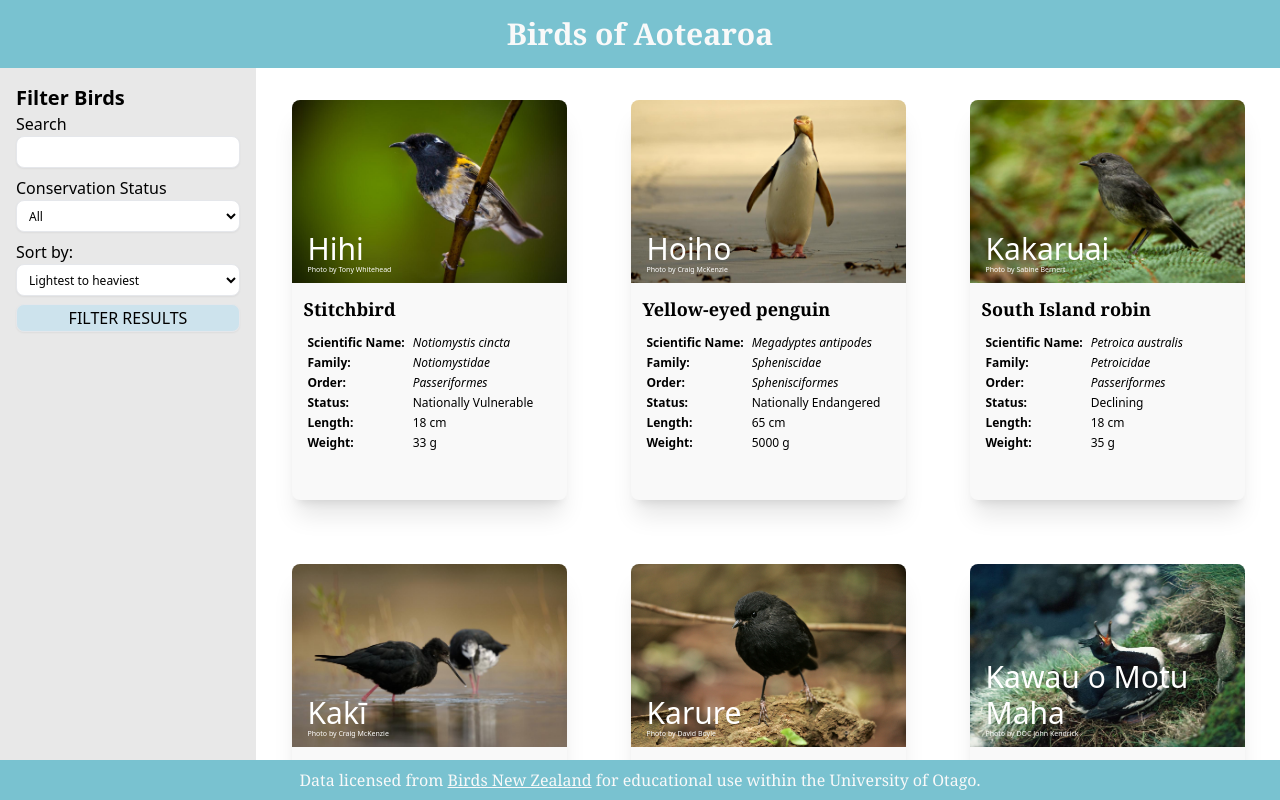
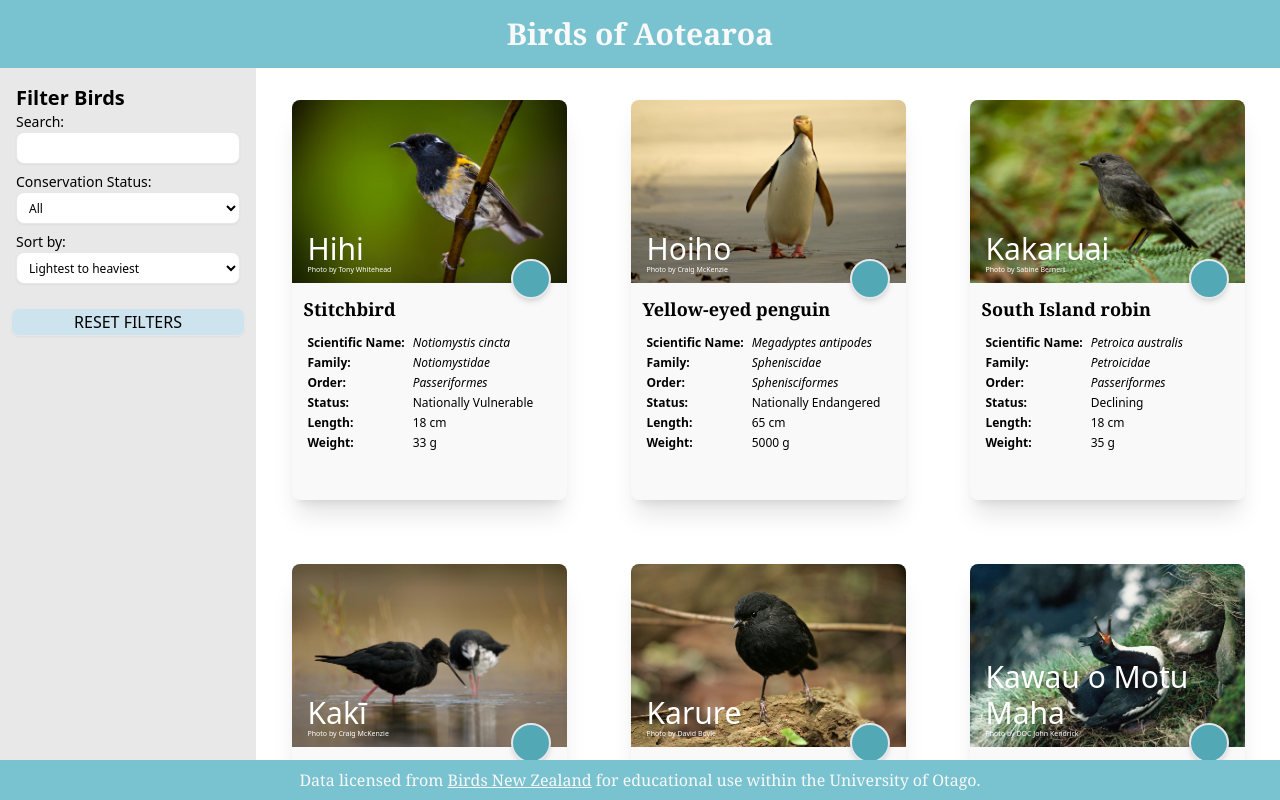
Before and after one commit to jayteylee/Birds_of_Aotearoa_front-end, a React (Create React App) app: page / in a window 1280 px wide. Built offline with nearby package versions, Linux system fonts and the light colour scheme.

Commit message:
implemented reset filter function/button

```diff
--- a/src/App.jsx
+++ b/src/App.jsx
@@ -9,6 +9,8 @@ function App() {
   const [filteredList, setFilteredList] = useState(null);
   const [selectedStatus, setSelectedStatus] = useState("");
   const [searchField, setSearchField] = useState("");
+  const [resetButton, setResetButton] = useState("");
+  // const [selectedSort, setSelectedSort] = useState("");
 
   const getData = () => {
     fetch('./data/nzbird.json'
@@ -40,8 +42,14 @@ function App() {
   useEffect(() => {
     var filteredData = filterByStatus(birdData);
     filteredData = filterBySearch(filteredData);
+    // filteredData = filterBySort(filteredData);
     setFilteredList(filteredData);
   }, [selectedStatus, searchField])
+
+  useEffect(() => {
+    setFilteredList("");
+    setSelectedStatus("");
+  }, resetButton)
 
   //filtering the birdData based on the conservation status
   const filterByStatus = (filteredData) => {
@@ -64,16 +72,32 @@ function App() {
           bird
             .english_name
             .toLowerCase()
-            .includes(searchField.toLowerCase().normalize("NFC")) ||
+            .includes(searchField.toLowerCase()) ||
           bird
             .primary_name
             .toLowerCase()
-            .includes(searchField.toLowerCase().normalize("NFC"))
+            .includes(searchField.toLowerCase().normalize("NFC")) ||
+          bird
+            .scientific_name
+            .toLowerCase()
+            .includes(searchField.toLowerCase())
         );
       }
     );
     return filteredBirds;
   }
+
+  // const filterBySort = (filteredData) => {
+  //   if(!selectedSort) {
+  //     return filteredData;
+  //   }
+  //   if(selectedSort === "alphabetical"){
+  //   const filteredBirds = filteredData.sort()
+  //   }else{
+  //   const filteredBirds = filteredData.sort()
+  //   return filteredBirds;
+  //   }
+  // }
 
   //called when a conservation status is selected
   const handleStatusChange = (event) => {
@@ -83,6 +107,14 @@ function App() {
   const handleSearchChange = (event) => {
     setSearchField(event.target.value);
   };
+
+  const handleResetChange = (event) => {
+    setResetButton(event.target.value);
+  };
+
+  // const handleSortChange = (event) => {
+  //   setSelectedSort(event.trigger.value);
+  // }
 
 
 
@@ -98,16 +130,19 @@ function App() {
       <div className="w-full h-full flex flex-col md:flex-row">
         <div className="h-[150px] w-full md:basis-1/5 md:h-full bg-neutral-400 bg-opacity-25">
           <form>
-            <h3 className="font-semibold text-xl pl-4 pt-4">Filter Birds</h3>
-            <div className="flex flex-row md:flex-col md:flex-wrap px-4">
-              <label>Search</label>
-              <div className="mb-2">
-                <input type="text" value={searchField.normalize("NFC")} onChange={handleSearchChange} className="basis-1/3 md:w-full h-8 px-2 py-1 border border-black-300 rounded-lg shadow-sm text-xs" />
+            <h3 className="text-center mb-4 text-m pt-2 font-semibold md:text-left md:text-xl pl-4 md:pt-4 md:mb-0">Filter Birds</h3>
+            <div className="flex flex-row md:flex-col px-4">
+              <div className="text-sm md:text-m">
+              <label>Search:</label>
               </div>
-
-              <label>Conservation Status</label>
-              <div className="mb-2">
-                <select value={selectedStatus} onChange={handleStatusChange} className="w-full h-8 px-2 py-1 border border-black-300 rounded-lg text-xs shadow-sm text-left bg-white">
+              <div className="mb-2 ml-2 mr-2 md:mx-0">
+                <input type="text" value={searchField} onChange={handleSearchChange} className="w-full basis-1/3 h-8 px-2 py-1 border border-black-300 rounded-lg shadow-sm text-xs" />
+              </div>
+              <div className="text-sm md:text-m">
+              <label>Conservation Status:</label>
+              </div>
+              <div className="mb-2 ml-2 mr-2 md:mx-0">
+                <select value={selectedStatus} onChange={handleStatusChange} className="w-full h-8 px-2 py-1 border border-black-300  rounded-lg text-xs shadow-sm text-left bg-white">
                   <option value="">All</option>
                   <option value="Not Threatened">Not Threatened</option>
                   <option value="Naturally Uncommon">Naturally Uncommon</option>
@@ -121,16 +156,20 @@ function App() {
                   <option value="Data Deficient">Data Deficient</option>
                 </select>
               </div>
+              <div className="text-sm md:text-m">
               <label>Sort by:</label>
-              <div className="mb-2">
-                <select className="w-full h-8 px-2 py-1 border border-black-300 rounded-lg text-xs shadow-sm text-left bg-white">
+              </div>
+              <div className="mb-2 ml-2 mr-2 md:mx-0">
+                <select /*value={selectedSort} onChange={handleSortChange}*/ className="w-full h-8 px-2 py-1 border border-black-300 rounded-lg text-xs shadow-sm text-left bg-white">
                   <option value="weight">Lightest to heaviest</option>
                   <option value="length">Shortest to longest</option>
                   <option value="alphabetical">A-Z</option>
                   <option value="reverse-alphabetical">Z-A</option>
                 </select>
               </div>
-              <input type="submit" value="FILTER RESULTS" className="truncate w-full h-7 px-4 border border-black-300 rounded-lg shadow-sm text-center text-s bg-sky-300 bg-opacity-25" />
+            </div>
+            <div className="text-center pt-4">
+            <input type="submit" value="RESET FILTERS" onChange={handleResetChange} className="truncate w-1/2 md:w-11/12 h-7 px-4 border border-black-300 rounded-lg shadow-sm text-center text-s bg-sky-300 bg-opacity-25" />
             </div>
           </form>
         </div>
@@ -139,22 +178,7 @@ function App() {
             {
               filteredList.map(bird => {
                 return (
-                  <Card
-                    bird={bird}
-                    // name={bird.english_name}
-                    // img={bird.photo.source}
-                    // sciName={bird.scientific_name}
-                    // family={bird.family}
-                    // order={bird.order}
-                    // status={bird.status}
-                    // length={bird.size.length.value}
-                    // lengthUnit={bird.size.length.units}
-                    // weight={bird.size.weight.value}
-                    // weightUnit={bird.size.weight.units}
-                    // primName={bird.primary_name}
-                    // credit={bird.photo.credit}
-                    >
-                  </Card>
+                  <Card bird={bird}></Card>
                 )
               })
             }
@@ -169,8 +193,6 @@ function App() {
         </h1>
       </footer>
     </div>
-
-
   );
 
 }
--- a/src/card.jsx
+++ b/src/card.jsx
@@ -1,14 +1,14 @@
 function Card(props) {
   const bird = props.bird;
-  console.log(bird)
   return (
     <div className='flex flex-col relative bg-boa-white w-[275px] h-[400px] m-8 shadow-xl rounded-lg overflow-hidden'>
       <div className='w-full h-[183px]'>
       <div className="relative w-full h-full">
-        <img className="w-full h-full" src={bird.photo.source} alt="test photo" objectfit={'cover'}/>
+        <img className="w-full h-full object-cover" src={bird.photo.source} alt="test photo"/>
 
         <p className="absolute text-3xl py-4 px-4 bottom-0 left-0 text-white">{bird.primary_name}</p>
         <p className="absolute text-[7px] py-2 px-4 bottom-0 left-0 text-white">Photo by {bird.photo.credit}</p>
+        <div className="-bottom-4 right-4 absolute rounded-full bg-status-colour border-2 shadow-md w-10 h-10"></div>
         </div>
       </div>
       <h2 className='text-lg text-left pr-2 pl-3 py-3 font-serif font-extrabold'>
--- a/tailwind.config.js
+++ b/tailwind.config.js
@@ -14,8 +14,8 @@ module.exports = {
         'boa-sand': '#ebcbae',
         'boa-brown': '#8f8787',
         'boa-dark-teal': '#53a8b6',
+        'status-colour': '#53a8b6',
       },
-
     },
   },
   plugins: [],
```
